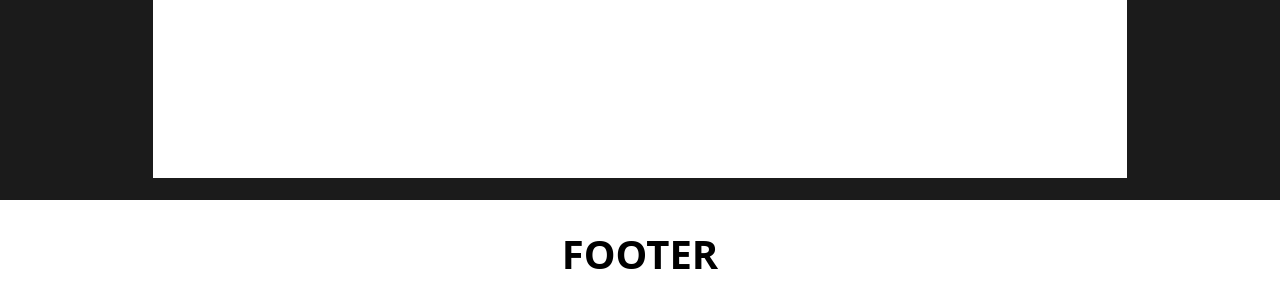
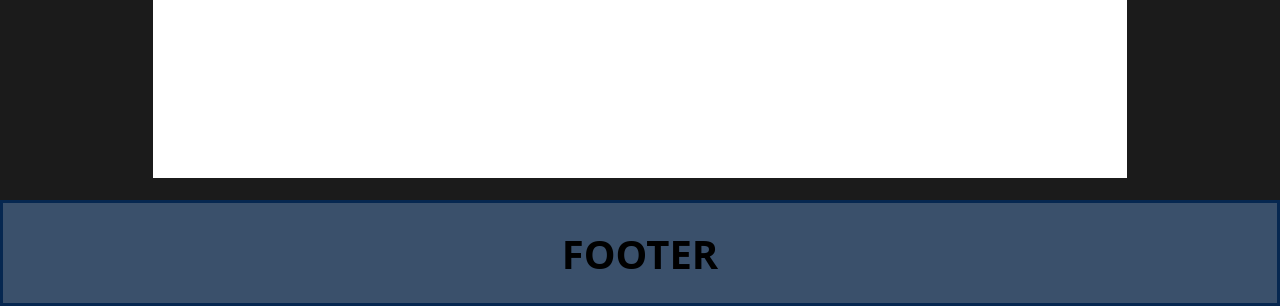
Before and after one commit to SameerUH/Portfolio-website, a PHP site: page /resume.php in a window 1280 px wide. Shown: the part 1134-1440 px from the top of the page. Run offline with PHP 8.4, Linux system fonts and the light colour scheme.

Commit message:
Made some slight changes to the footer on all pages. --- Added a background and border colour on all pages. --- Fixed the issue of the footer text being bolded on resume page due to the unfinished strong tag.

```diff
--- a/pages/resume.php
+++ b/pages/resume.php
@@ -17,7 +17,7 @@
     </div><br>
 
     <div id="resume">
-        <p><strong>RESUME<strong></p>
+        <p><strong>RESUME</strong></p>
     </div><br>
 
     <?php
--- a/styles/certificates.css
+++ b/styles/certificates.css
@@ -177,11 +177,11 @@ body {
 footer {
     display: flex;
     border-style: solid;
-    border-color: #ffffff;
+    border-color: #062750;
     justify-content: center;
     align-items: center;
     font-size: 40px;
     height: 100px;
-    background-color: #ffffff;
+    background-color: #3A506B;
     color: black;
 }
--- a/styles/contact.css
+++ b/styles/contact.css
@@ -177,11 +177,11 @@ body {
 footer {
     display: flex;
     border-style: solid;
-    border-color: #ffffff;
+    border-color: #062750;
     justify-content: center;
     align-items: center;
     font-size: 40px;
     height: 100px;
-    background-color: #ffffff;
+    background-color: #3A506B;
     color: black;
 }
--- a/styles/index.css
+++ b/styles/index.css
@@ -385,7 +385,7 @@ body {
 footer {
     display: flex;
     border-style: solid;
-    border-color: #ffffff;
+    border-color: #062750;
     justify-content: center;
     align-items: center;
     font-size: 40px;
--- a/styles/project.css
+++ b/styles/project.css
@@ -207,11 +207,11 @@ body {
 footer {
     display: flex;
     border-style: solid;
-    border-color: #ffffff;
+    border-color: #062750;
     justify-content: center;
     align-items: center;
     font-size: 40px;
     height: 100px;
-    background-color: #ffffff;
+    background-color: #3A506B;
     color: black;
 }
--- a/styles/resume.css
+++ b/styles/resume.css
@@ -177,11 +177,11 @@ body {
 footer {
     display: flex;
     border-style: solid;
-    border-color: #ffffff;
+    border-color: #062750;
     justify-content: center;
     align-items: center;
     font-size: 40px;
     height: 100px;
-    background-color: #ffffff;
+    background-color: #3A506B;
     color: black;
 }
```
